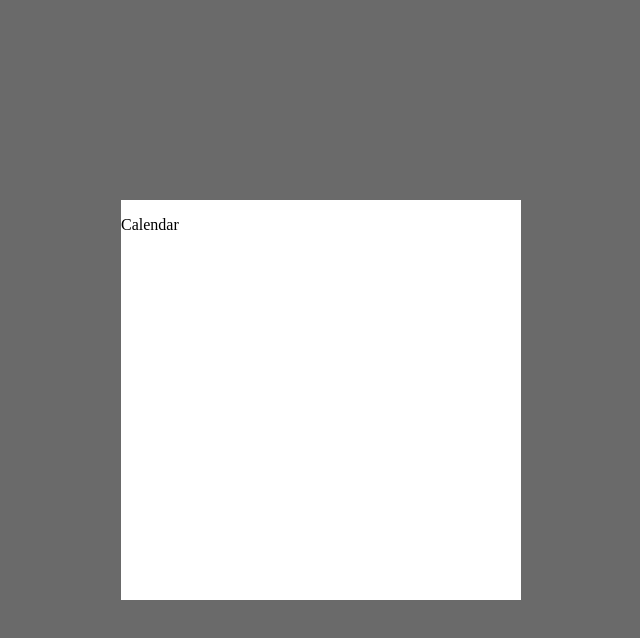
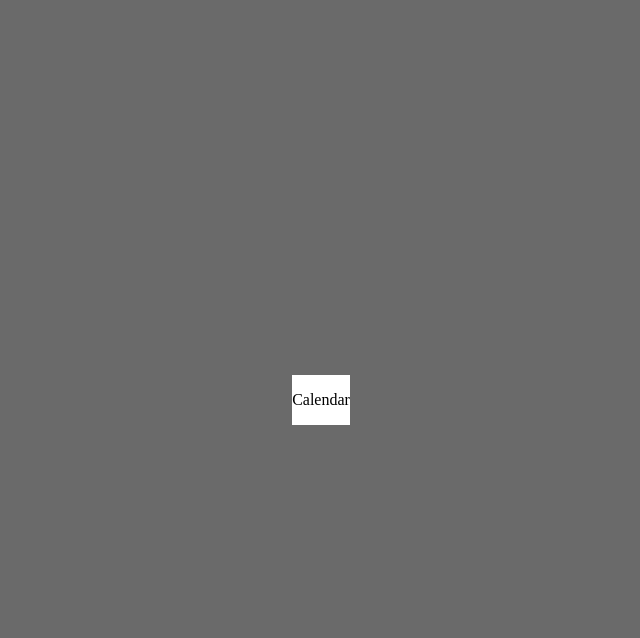
Before and after one commit to forxtu/bb-calendar, a React (Create React App) app: page / in a window 1280 px wide. Both pictures are taken after a click on the element "Change". Shown: the top 638 px of the page, without its empty margins (319-959 px from the left). Built offline with nearby package versions, Linux system fonts and the light colour scheme; a web font is replaced by a local one.

Commit message:
feat(modal): pass handleClose to children

```diff
--- a/src/components/blocks/Modal/Modal.scss
+++ b/src/components/blocks/Modal/Modal.scss
@@ -27,8 +27,6 @@
   }
 
   &__content {
-    width: 400px;
-    height: 400px;
     background: $white;
     z-index: 1;
   }
--- a/src/components/blocks/Modal/Modal.tsx
+++ b/src/components/blocks/Modal/Modal.tsx
@@ -1,4 +1,4 @@
-import React, { useRef, ReactChild } from "react";
+import React, { useRef, cloneElement, ReactElement } from "react";
 import ReactDOM from "react-dom";
 
 // hooks
@@ -10,7 +10,7 @@ import "components/blocks/Modal/Modal.scss";
 
 type Modal = {
   isModalOpen: boolean;
-  children: ReactChild;
+  children: ReactElement;
   onClose: () => void;
 };
 
@@ -35,7 +35,7 @@ const Modal = ({ isModalOpen, onClose, children }: Modal) => {
         >
           <div className="modal__overflow" />
           <div ref={modalContentRef} className="modal__content">
-            {children}
+            {cloneElement(children, { handleClose })}
           </div>
         </div>,
         modalNode as HTMLDivElement & null
```
